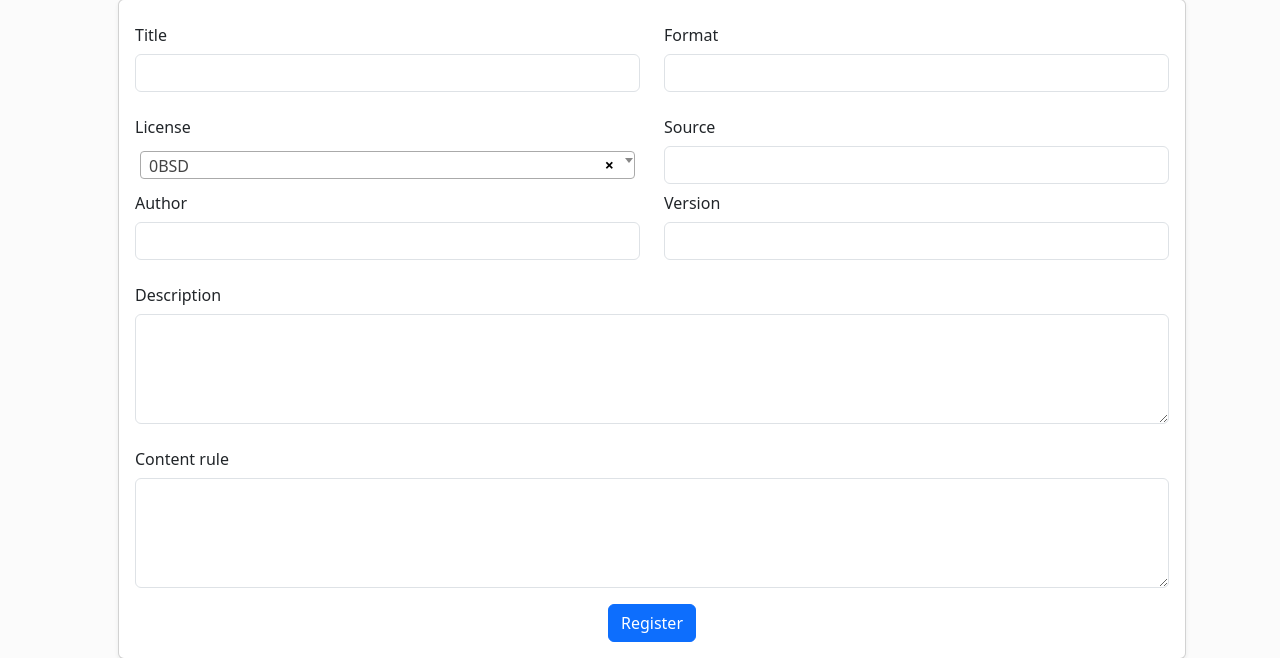
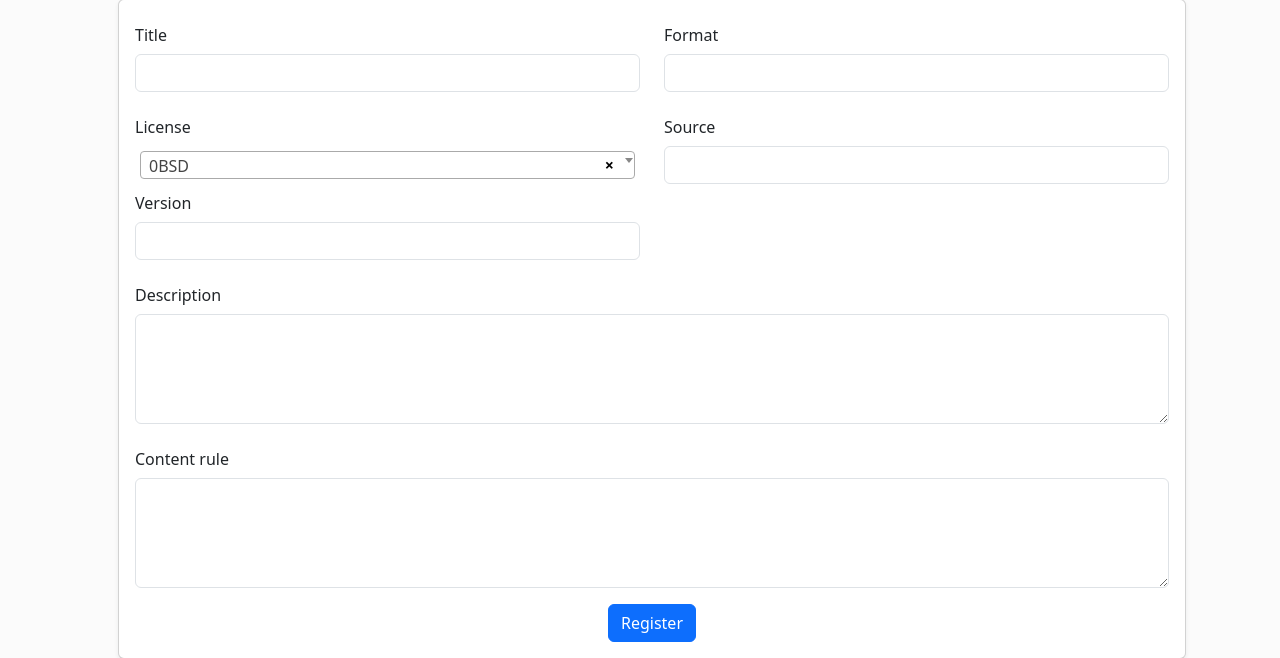
Before and after one commit to ngsoti/rulezet-core, a Flask app: page /rule/ in a window 1280 px wide. Shown: the part 197-855 px from the top of the page. Run offline with Flask 3, Linux system fonts and the light colour scheme; the visitor is signed in with stand-in values (Sample User, id 1); data that the repository does not hold is empty; some libraries are stand-ins or nearby versions.

Commit message:
fix: [Author error] in add rules, author is the current user default

```diff
--- a/app/rule/rule.py
+++ b/app/rule/rule.py
@@ -36,6 +36,9 @@ def rule():
 
     if form.validate_on_submit():
         form_dict = form_to_dict(form)
+
+        form_dict['author'] =  current_user.first_name
+
         RuleModel.add_rule_core(form_dict)
         flash('Rule added !', 'success')
 
--- a/app/rule/rule_form.py
+++ b/app/rule/rule_form.py
@@ -21,7 +21,7 @@ class AddNewRuleForm(FlaskForm):
     license = SelectField("License", choices=[], validators=[DataRequired()])
     description = TextAreaField('Description', validators=[InputRequired()])
     source = StringField('Source', validators=[InputRequired()])
-    author = StringField('Author', validators=[InputRequired()])
+    #author = current_user.get_first_name()  StringField('Author', validators=[InputRequired()])
     version = StringField('Version', validators=[InputRequired()])
     to_string = TextAreaField('Content rule', validators=[InputRequired()])
 
--- a/app/templates/rule/rule.html
+++ b/app/templates/rule/rule.html
@@ -51,19 +51,6 @@
                             {% if form.source.errors %}
                                 <div class="invalid-feedback d-block">
                                     {{ form.source.errors[0] | safe }}
-                                </div>
-                            {% endif %}
-                        </div>
-                    </div>
-
-
-                    <div class="col-md-6">
-                        <div class="form-group">
-                            {{ form.author.label(class_="col-form-label") }}
-                            {{ form.author(class_="form-control") }}
-                            {% if form.author.errors %}
-                                <div class="invalid-feedback d-block">
-                                    {{ form.author.errors[0] | safe }}
                                 </div>
                             {% endif %}
                         </div>
```
Also changed, not shown: app/templates/rule/rules_list.html (+2 -5 lines).
